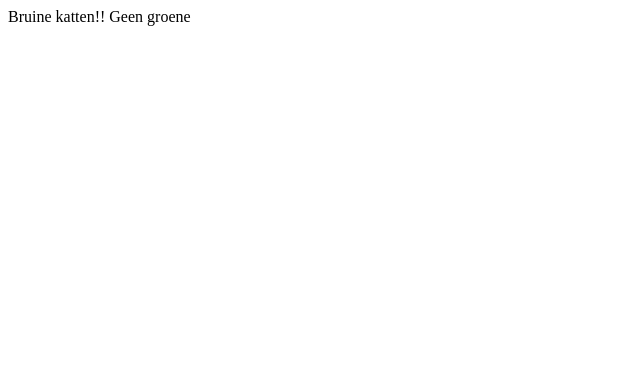
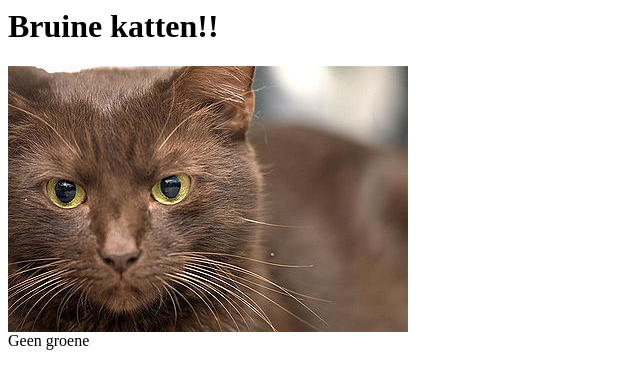
Before and after one commit to bruinekatten2/bruinekatten.nl, a plain HTML site: page index.html in a window 1280 px wide. Shown: the whole page, without its empty margins (0-640 px from the left). Drawn offline with Linux system fonts and the light colour scheme.

Commit message:
mooie site gemaakt

```diff
--- a/index.html
+++ b/index.html
@@ -1,2 +1,3 @@
-Bruine katten!!
+<h1>Bruine katten!!</h1>
+<img src="browncat.jpg"><br>
 Geen groene
```
Also changed, not shown: browncat.jpg (added).
